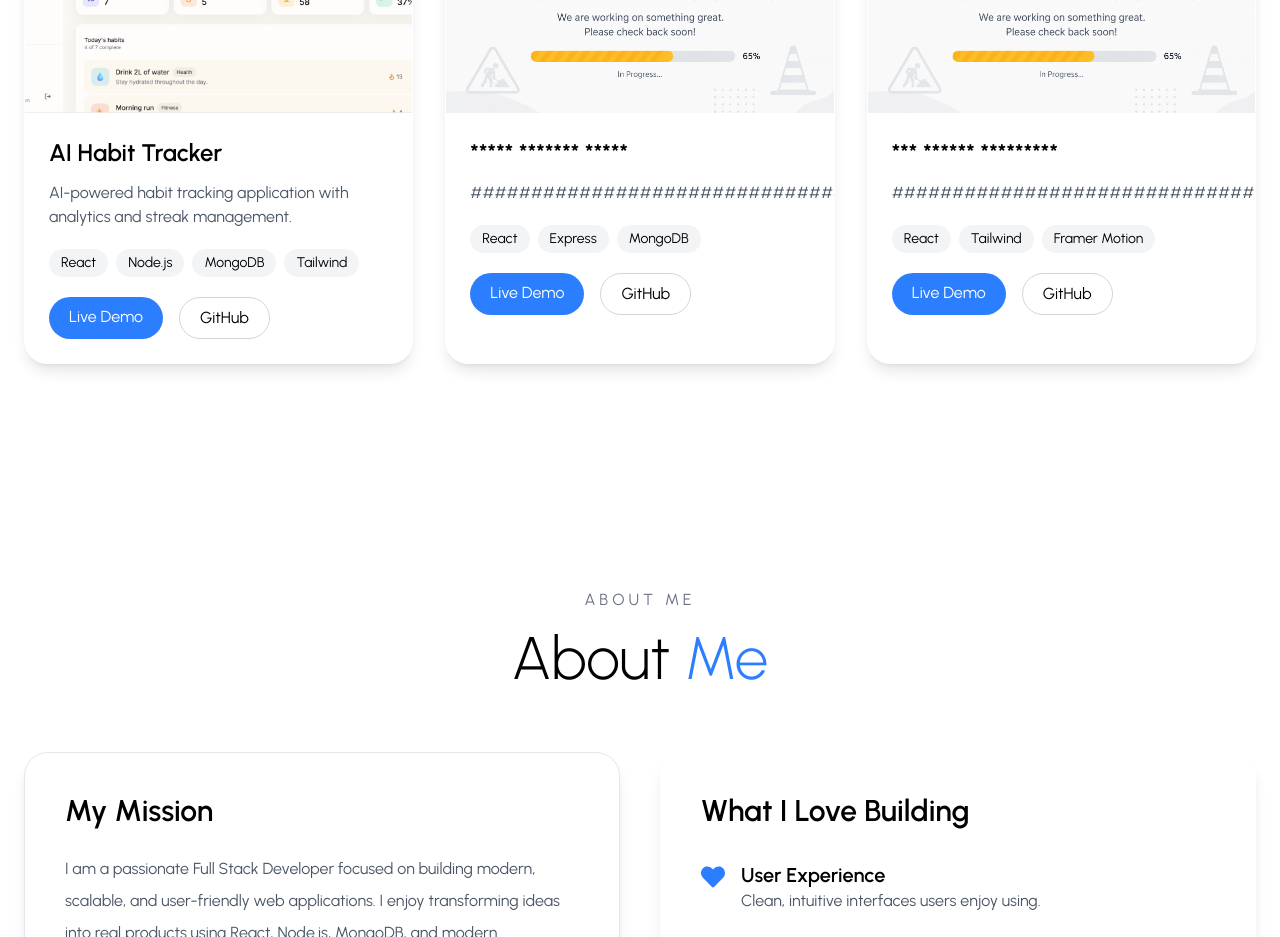
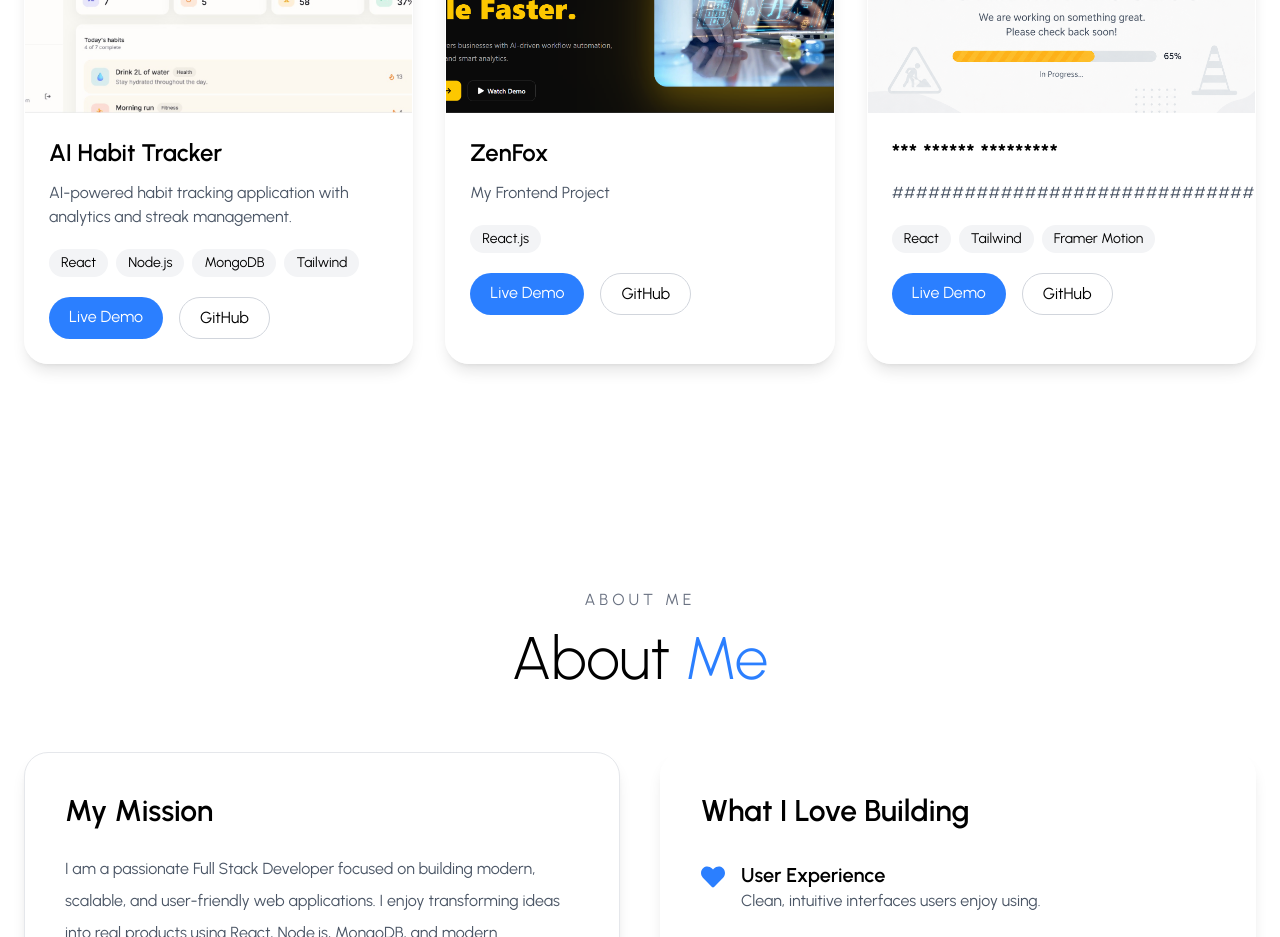
Before and after one commit to aakil-khan/Akil-Portfolio, a React (Vite) app: page / in a window 1280 px wide. Shown: the part 2740-3677 px from the top of the page. Built offline with nearby package versions, Linux system fonts and the light colour scheme.

Commit message:
Upload My Zenfox Project

```diff
--- a/src/data/projects.js
+++ b/src/data/projects.js
@@ -13,13 +13,13 @@ export const projects = [
     live: "https://ai-habit-tracker-phi.vercel.app",
   },
   {
-    title: "***** *******  *****",
+    title: "ZenFox",
     image: blogImg,
     description:
-      "############################################.",
-    tech: ["React", "Express", "MongoDB"],
-    github: "#",
-    live: "#",
+      "My Frontend Project ",
+    tech: ["React.js"],
+    github: "https://github.com/aakil-khan/Zenfox",
+    live: "https://zenfox-3zwjl0bby-akil-khan-s-projects.vercel.app/",
   },
   {
     title: "*** ****** *********",
```
Also changed, not shown: src/assets/projects/blog.png.
